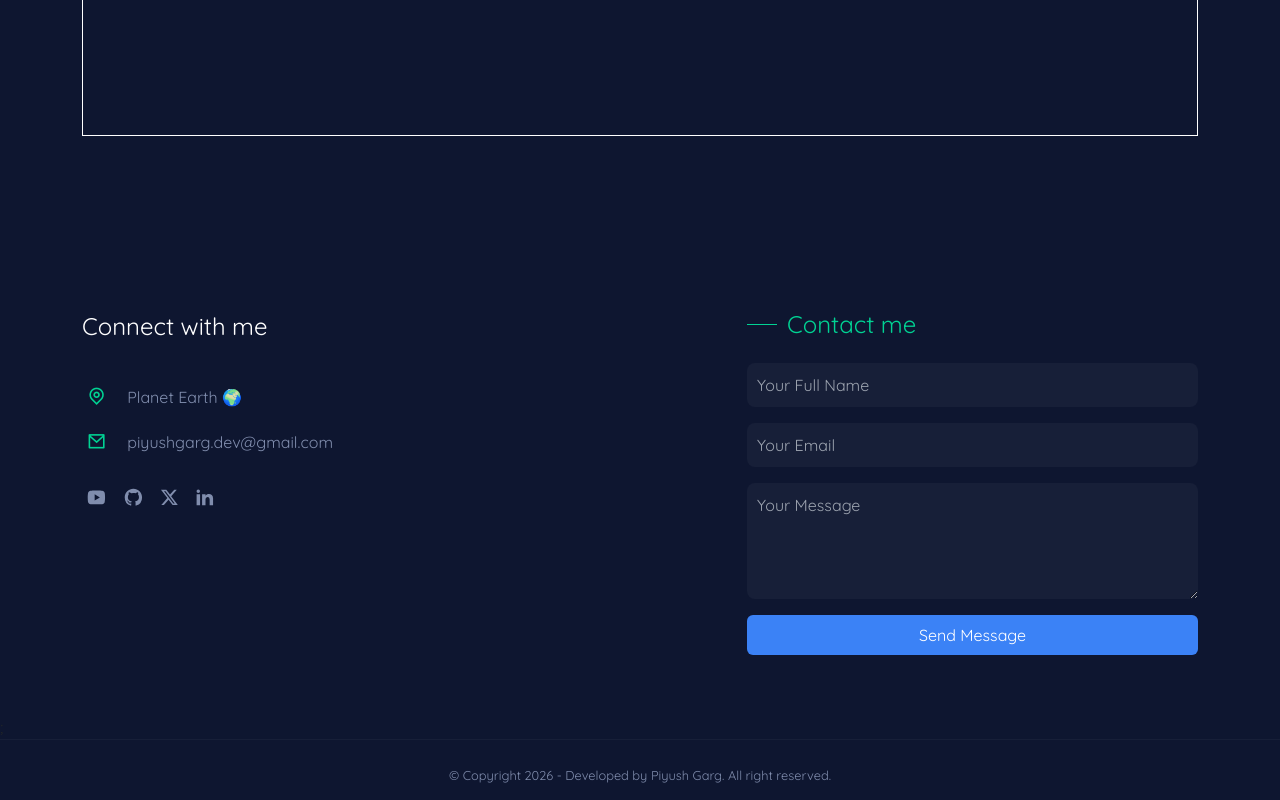
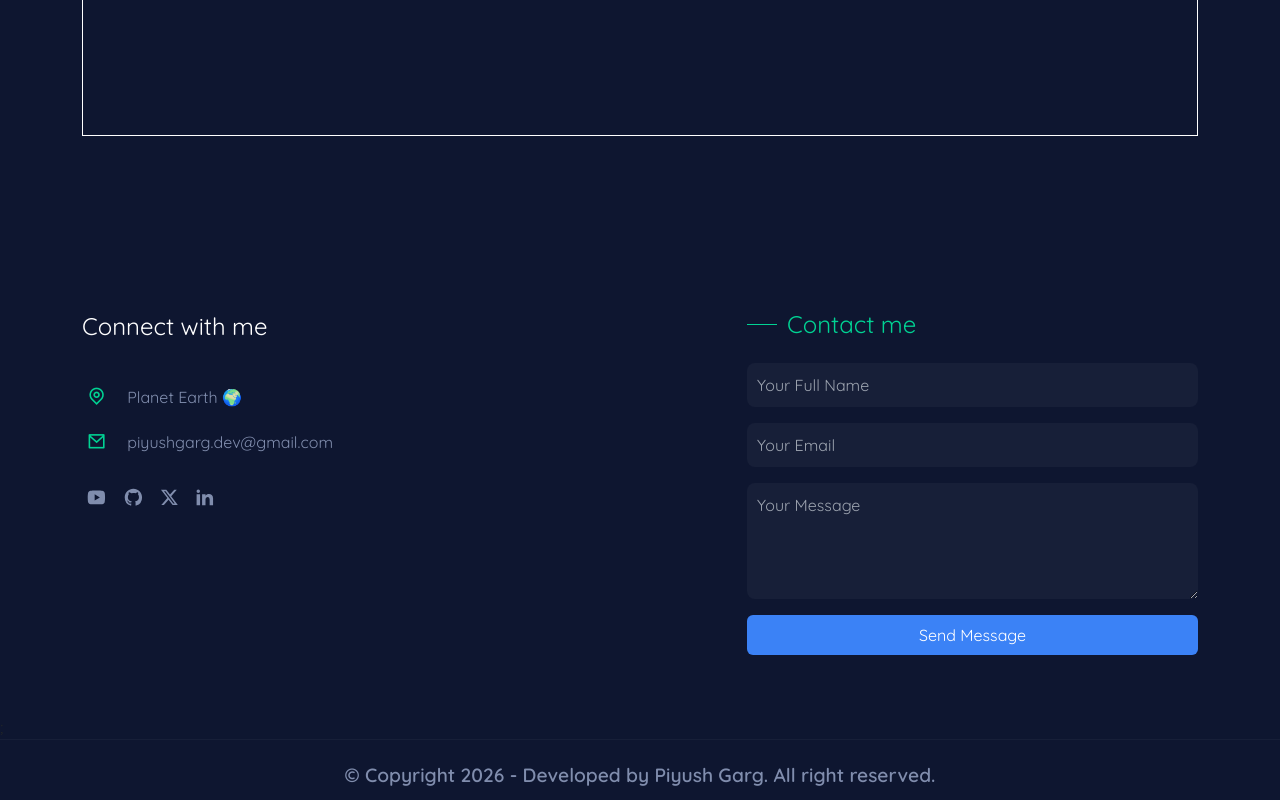
Before and after one commit to piyushgarg-dev/piyushgargdev-nextjs, a Next.js app: page / in a window 1280 px wide. Shown: the part 3461-4261 px from the top of the page. Built offline with nearby package versions, Linux system fonts and the light colour scheme; no server answers.

Commit message:
Increased font size and bold weight of copyright section

```diff
--- a/components/Footer/Footer.jsx
+++ b/components/Footer/Footer.jsx
@@ -12,7 +12,7 @@ const Footer = () => {
     <footer>
       <Container>
         <Row>
-          <Col lg="12">
+          <Col lg="18">
             <div className={`${classes.footer__copyright}`}>
               <p>
                 &copy; Copyright {year} - Developed by Piyush Garg. All right
--- a/components/Footer/footer.module.css
+++ b/components/Footer/footer.module.css
@@ -27,7 +27,8 @@
 }
 
 .footer__copyright p {
-  font-size: 0.8rem;
+  font-size: 1.2rem;
+  font-weight: 600;
   text-align: center;
 }
 
```
Also changed, not shown: 1 other file (tests, documents, lock files or other folders).
